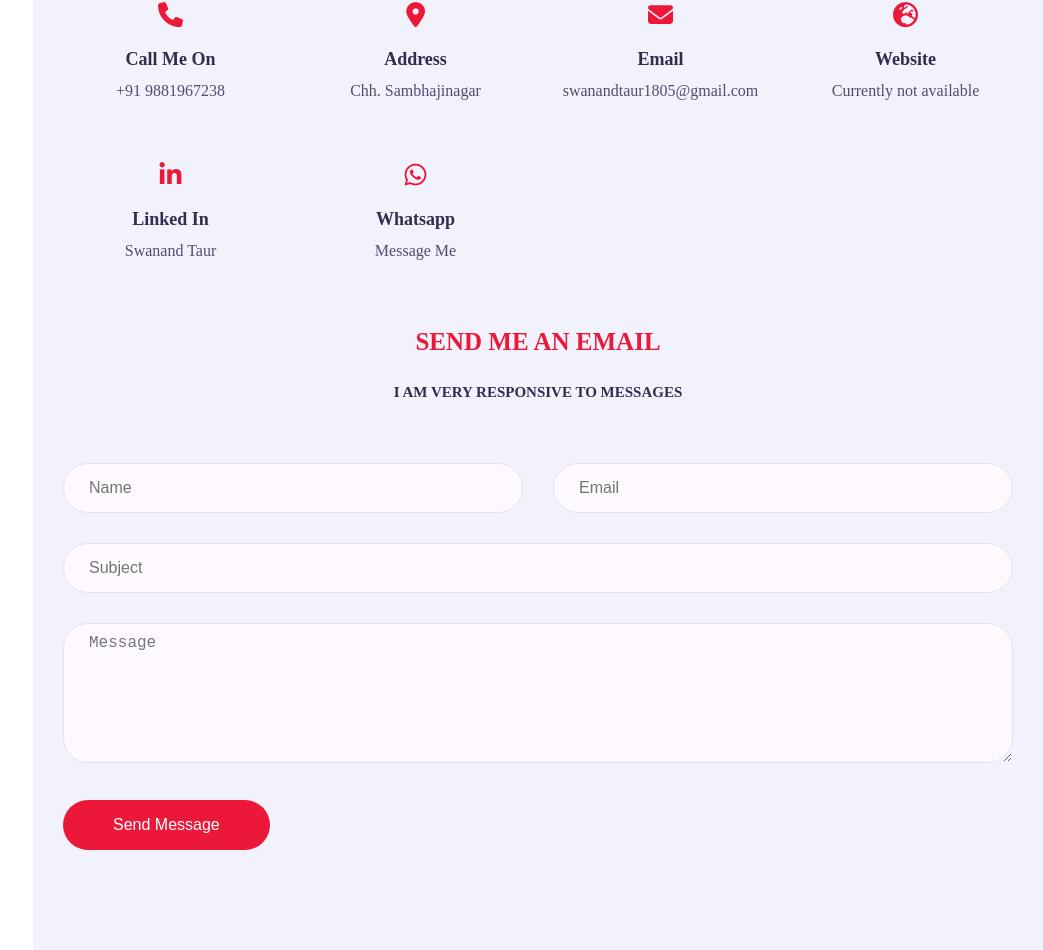
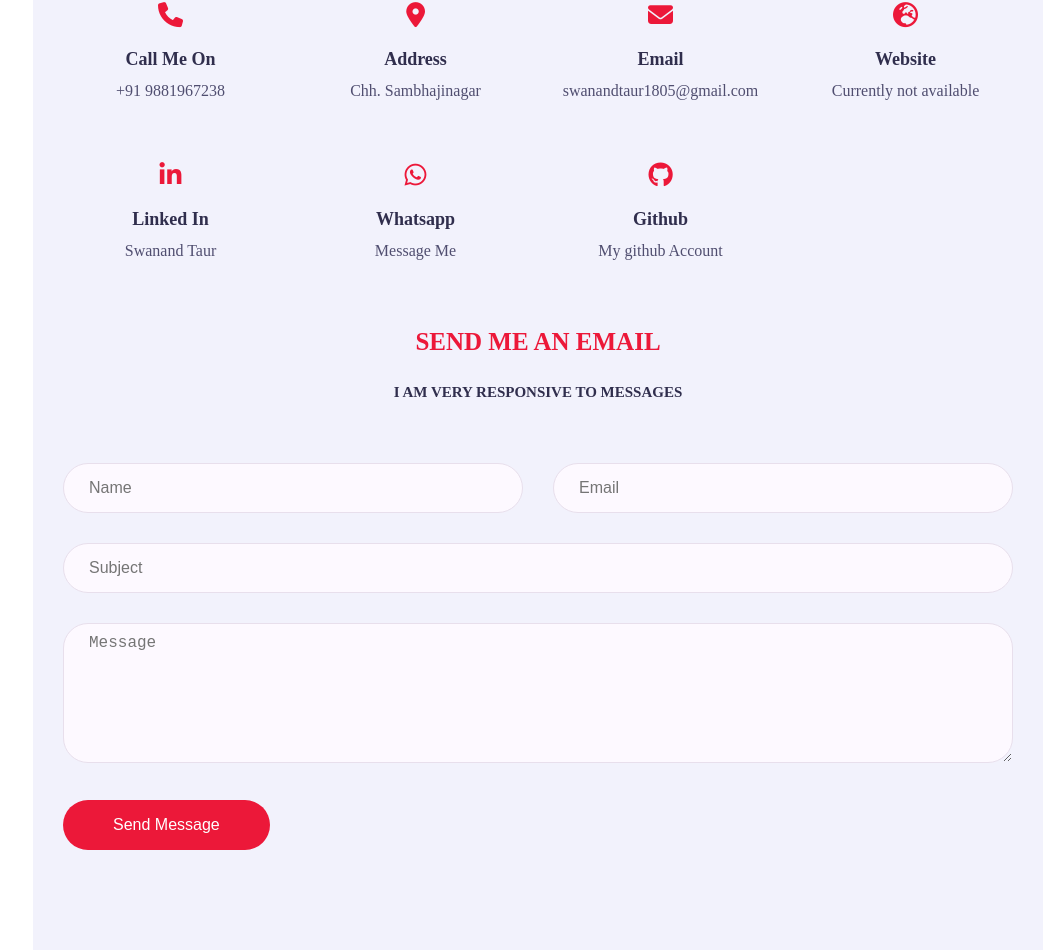
Before and after one commit to SwanandTaur/My--Portfolio, a plain HTML site: page index.html in a window 1280 px wide. Shown: the part 3226-4176 px from the top of the page, without its empty margins (237-1280 px from the left). Drawn offline with Linux system fonts and the light colour scheme; a web font is replaced by a local one.

Commit message:
Update index.html

```diff
--- a/index.html
+++ b/index.html
@@ -488,6 +488,15 @@
                             </a>
                         </div>
                         <!-- Contact info item End-->
+                         <!-- Contact info item Start-->
+                        <div class="contact-info-item padd-15">
+                            <a href="https://github.com/SwanandTaur" target="_blank">
+                                <div class="icon"><i class="fa-brands fa-github"></i></div>
+                                <h4>Github</h4>
+                                <p>My github Account</p>
+                            </a>
+                        </div>
+                        <!-- Contact info item End-->
                     </div>
                     <h3 class="contact-title padd-15">SEND ME AN EMAIL</h3>
                     <h4 class="contact-sub-title padd-15">I AM VERY RESPONSIVE TO MESSAGES</h4>
```
